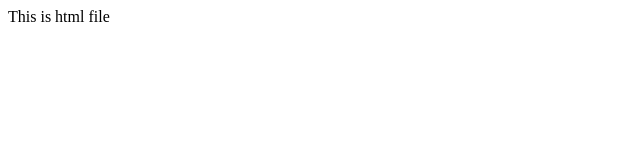
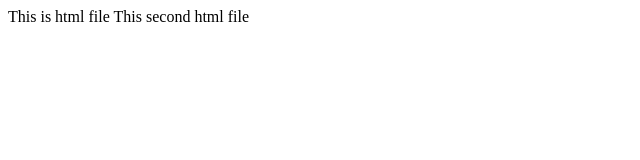
Before and after one commit to Bajarang2002/Local_repo, a plain HTML site: page index.html in a window 1280 px wide. Shown: the whole page, without its empty margins (0-640 px from the left). Drawn offline with Linux system fonts and the light colour scheme.

Commit message:
Add new Feature

```diff
--- a/index.html
+++ b/index.html
@@ -1 +1,2 @@
 <p1> This is  html file</p1>
+<p1> This second html file</p1>
--- a/style.css
+++ b/style.css
@@ -1,3 +1,2 @@
 p{
-    color :red;
-}
+    color :red;}
```
